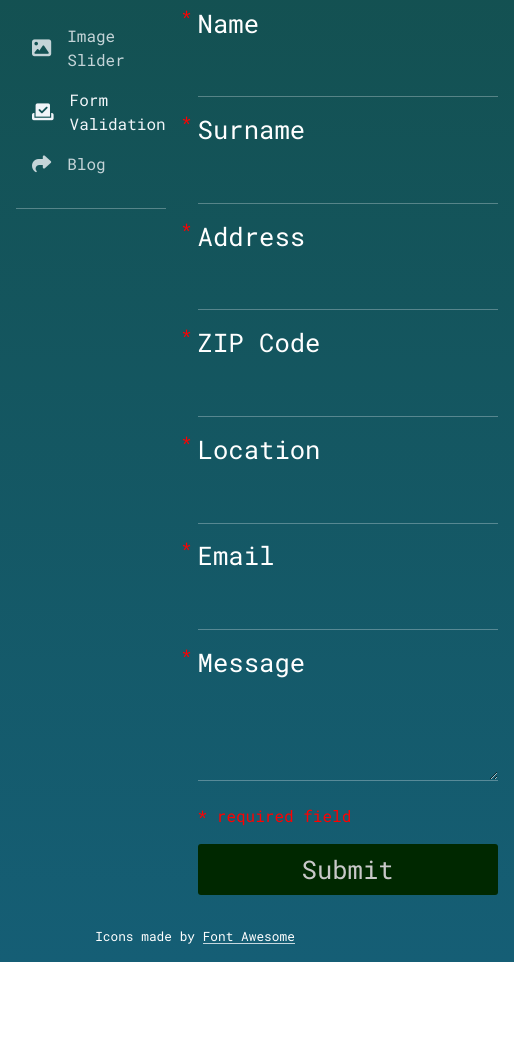
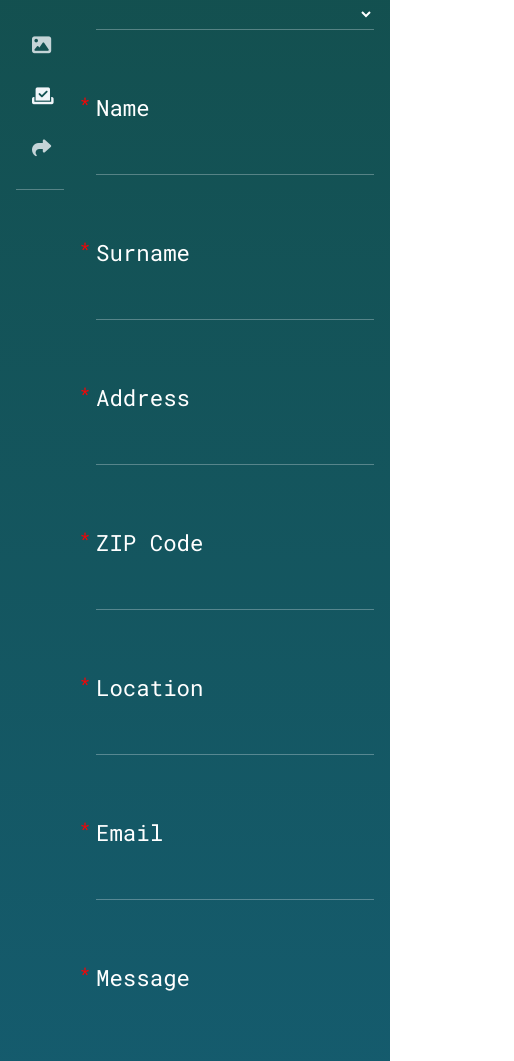
Before and after one commit to kadir572/js-module, a plain HTML site: page form.html in a window 390 px wide. Shown: the part 218-1279 px from the top of the page, 514 px wide, since content can reach past the window. Before the commit the page ends 1180 px from the top, so only its background shows below. Drawn offline with nearby package versions, Linux system fonts and the light colour scheme.

Commit message:
ready for detail adjustments

```diff
--- a/css/components/button.css
+++ b/css/components/button.css
@@ -1,19 +1,19 @@
 .btn {
-  padding: 0.4rem 1.2rem;
+  padding: 0.4rem 0.8rem;
   border-radius: 3px;
   transition: all 0.2s;
-  font-size: 1.6rem;
+  font-size: 1.4 rem;
 }
 
 .btn-primary {
-  background-color: rgb(0, 73, 0);
+  background-color: rgb(19, 140, 150);
 }
 
 .btn-primary:hover {
-  background-color: rgb(0, 50, 0);
+  background-color: rgb(19, 78, 74);
 }
 
 .btn-primary:disabled {
-  background-color: rgb(0, 40, 0);
+  background-color: rgb(19, 78, 74);
   color: rgb(200, 200, 200);
 }
--- a/css/pages/form.css
+++ b/css/pages/form.css
@@ -1,7 +1,29 @@
 .form {
   display: grid;
-  grid-template-columns: 1fr;
-  font-size: 1.6rem;
+  grid-template-columns: 1fr 1fr;
+  gap: 3rem;
+  max-width: 800px;
+  font-size: 1.4rem;
+}
+
+.form-control:first-child {
+  grid-area: 1 / 1 / 2 / -1;
+}
+
+/* .form-control:nth-child(2) {
+  grid-area: 2 / 1 / 3 / 2;
+}
+
+.form-control:nth-child(3) {
+  grid-area: 2 / 2 / 3 / 3;
+} */
+
+.form-control:nth-child(8) {
+  grid-column: 1 / -1;
+}
+
+.form button {
+  grid-column: 1 / 2;
 }
 
 .form-control {
@@ -26,34 +48,44 @@
   font-size: 1rem;
 }
 
-.form-control input,
-.form-control textarea {
-  width: 300px;
+.form-control input {
+  width: 100%;
   padding: 0.5rem;
 }
 
 .form-control textarea {
   height: 100px;
+  padding: 0.5rem;
+  width: 100%;
 }
 
-.form__title {
-  /* background-color: #444; */
+.form select {
+  width: 100%;
+  border: none;
+}
+
+.form select option {
+  background: #134e4a;
+  border: none;
 }
 
 .form input,
-.form textarea {
+.form textarea,
+.form select {
   background-color: transparent;
   border-bottom: 1px solid var(--color-inactive);
 }
 
 .form input:focus,
-.form textarea:focus {
+.form textarea:focus,
+.form select:focus {
   outline: none;
   border-bottom: 1px solid var(--color-active);
 }
 
 .form button[type='submit'] {
   margin-top: 1rem;
+  max-width: 300px;
 }
 
 .form__required {
@@ -70,9 +102,8 @@
   bottom: -1.5rem;
 }
 
-@media (min-width: 801px) {
+@media (max-width: 50em) {
   .form {
-    grid-template-columns: 1fr 1fr;
-    gap: 2rem;
+    grid-template-columns: 1fr;
   }
 }
--- a/css/pages/slider.css
+++ b/css/pages/slider.css
@@ -5,7 +5,7 @@
   flex-direction: column;
   align-items: center;
   justify-content: center;
-  max-width: 1200px;
+  max-width: 1000px;
   /* background-color: red; */
 }
 
--- a/css/partials/sidenav.css
+++ b/css/partials/sidenav.css
@@ -41,3 +41,16 @@
 .active {
   color: var(--color-active);
 }
+
+@media (max-width: 800px) {
+  .sidenav {
+    width: 5rem;
+  }
+  .sidenav nav > div > a > span {
+    display: none;
+  }
+
+  .sidenav nav > div {
+    gap: 2rem;
+  }
+}
--- a/js/blog.js
+++ b/js/blog.js
@@ -29,10 +29,10 @@ const createPost = singlePost => {
   const post = document.createElement('article')
   post.classList.add('post')
   const title = document.createElement('h2')
-  title.textContent = `Title: ${singlePost.title}`
+  title.textContent = `${singlePost.title}`
   post.appendChild(title)
   const body = document.createElement('p')
-  body.textContent = `Body: ${singlePost.body}`
+  body.textContent = `${singlePost.body.substring(150, 0)}...`
   post.appendChild(body)
   return post
 }
```
Also changed, not shown: css/pages/blog.css (+9 -0 lines).
